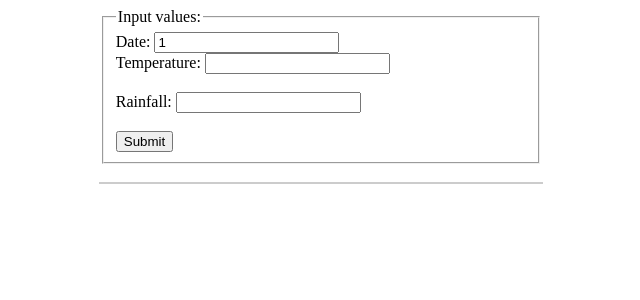
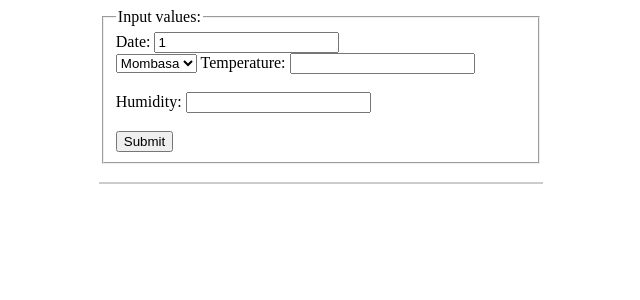
Before and after one commit to 874bowen/tourist-expenditure-prediction, a Flask app: page / in a window 1280 px wide. Shown: the top 300 px of the page, without its empty margins (319-959 px from the left). Run offline with Flask 2, Linux system fonts and the light colour scheme; parts of the project's set-up code (start-up, migrations or seed data) failed here and were passed over.

Commit message:
fetch weather from the weather api

```diff
--- a/webapp/templates/main.html
+++ b/webapp/templates/main.html
@@ -16,19 +16,47 @@ form {
 </head>
 <form action="{{ url_for('main') }}" method="POST">
     <fieldset>
+
         <legend>Input values:</legend>
         Date:
         <input name="month-today" id="month-today" type="number" value="">
         <br>
+
+        <select name="select_place" id="select_place">
+          <option value="Mombasa">Mombasa</option>
+          <option value="Narok">Narok</option>
+          <option value="Kajiado">Kajiado</option>
+          <option value="Nairobi">Nairobi</option>
+        </select>
+        Temperature:
+        <input name="temperature" type="number" id="temperature"  step="0.01" required>
+        <br>
+        <br> Humidity:
+        <input name="humidity" type="number" id="humidity"  step="0.01" required>
+        <br>
         <script>
-            document.getElementById("month-today").value = new Date().getMonth()
+            document.getElementById("month-today").value = new Date().getMonth();
+            const humidity = document.getElementById(('humidity'))
+            const temperature = document.getElementById('temperature');
+            const selectPlace = document.getElementById('select_place');
+
+            selectPlace.addEventListener('change', () => {
+                var place=document.getElementById('select_place').value;
+                checkWeather(place)
+            })
+            let currWeather;
+            const checkWeather = async (place, callback) => {
+                let weatherData  = await fetch(`https://api.weatherapi.com/v1/current.json?key=be14007191cf4192b20110252231002&q=${place}&aqi=no`)
+                let weatherDataJson = await weatherData.json();
+                currWeather = weatherDataJson;
+                humidity.value = weatherDataJson.current.humidity;
+                temperature.value = weatherDataJson.current.feelslike_c;
+                console.log(weatherDataJson.current)
+                return weatherDataJson;
+            }
+            console.log(currWeather)
+
         </script>
-        Temperature:
-        <input name="temperature" type="number" required>
-        <br>
-        <br> Rainfall:
-        <input name="rainfall" type="number" required>
-        <br>
         <br>
         <input type="submit">
     </fieldset>
```
